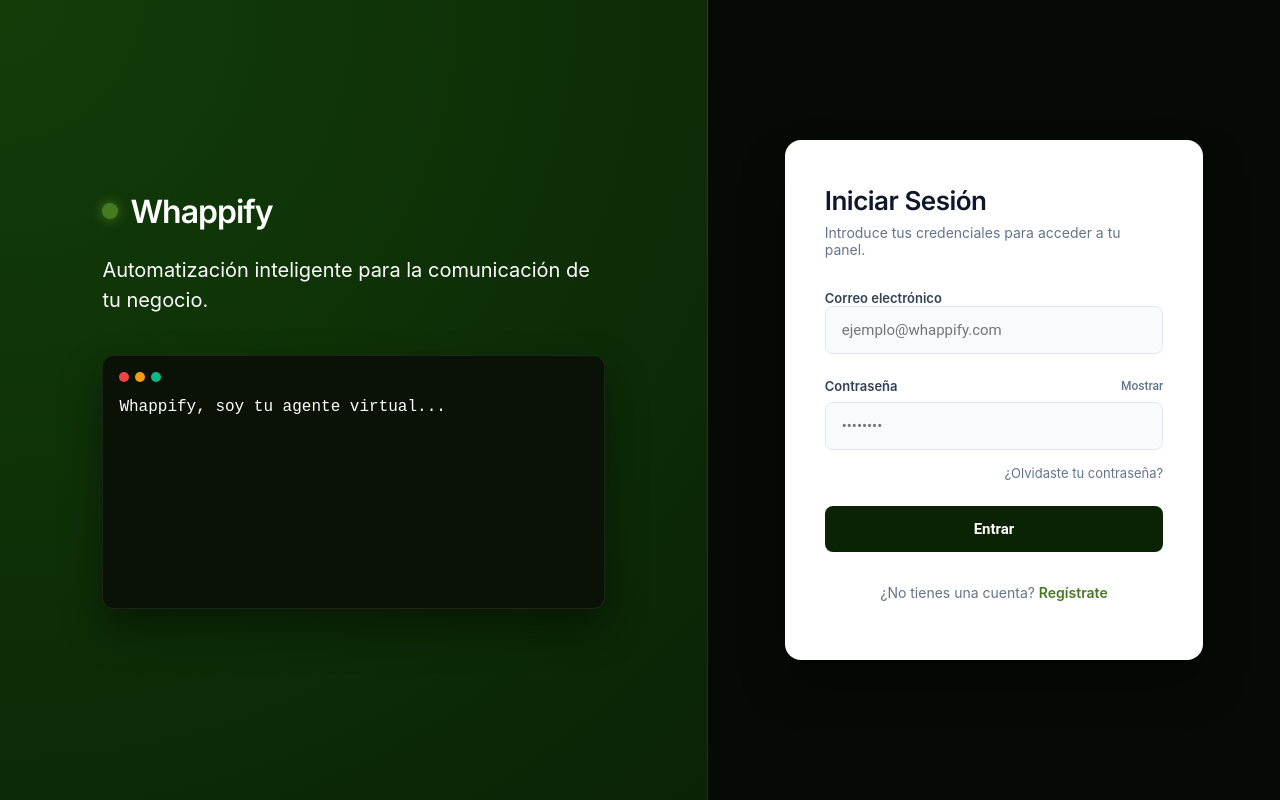
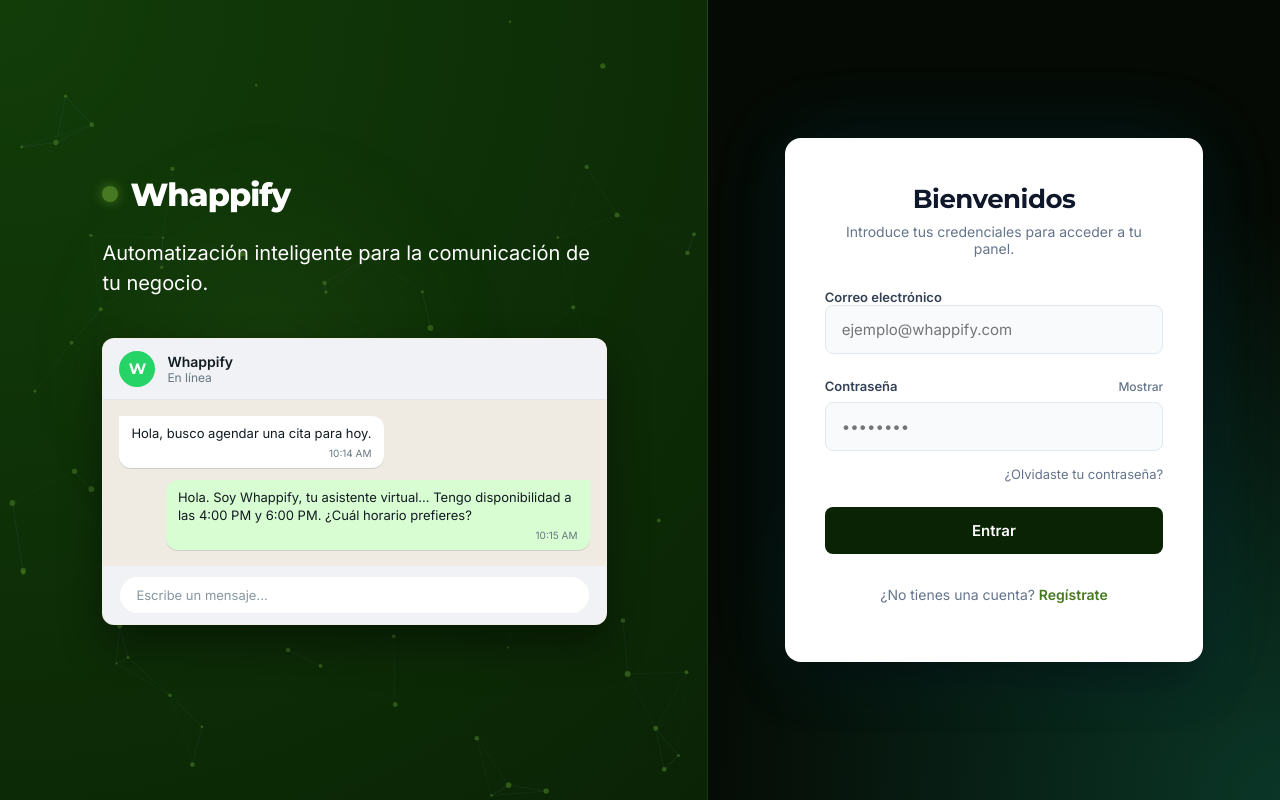
Before and after one commit to RicardoDJesusLG/hackaton-recepcionist-agent, an Angular app in the folder frontend/: page /login in a window 1280 px wide. Built offline with nearby package versions, Linux system fonts and the light colour scheme; a web font is replaced by a local one.

Commit message:
Feature: wa mock, resposividad en login

```diff
--- a/frontend/src/app/login/login.component.css
+++ b/frontend/src/app/login/login.component.css
@@ -3,101 +3,197 @@
 .login-wrapper {
   min-height: 100vh;
   display: flex;
-  /* Fondo base adaptado a tu verde oscuro */
   background-color: var(--color-verde-fuerte);
-  font-family: -apple-system, BlinkMacSystemFont, "Segoe UI", Roboto, sans-serif;
+  font-family: 'Inter', -apple-system, BlinkMacSystemFont, "Segoe UI", Roboto, sans-serif;
   box-sizing: border-box;
 }
 
-/* SECCIÓN IZQUIERDA (Estilo Oscuro con tu Verde Fuerte) */
+input, button { font-family: inherit; }
+
+/* SECCIÓN IZQUIERDA */
 .login-info-section {
   flex: 1.2;
   display: flex;
   align-items: center;
   justify-content: center;
   padding: 60px 8%;
-  /* Un degradado radial elegante usando tu verde fuerte y un tono ligeramente más claro */
   background: radial-gradient(circle at top left, #123d09, var(--color-verde-fuerte));
   border-right: 1px solid rgba(255, 255, 255, 0.05);
+  position: relative;
+  overflow: hidden;
+}
+
+/* Capas del Canvas Dinámico */
+.network-canvas {
+  position: absolute;
+  top: 0;
+  left: 0;
+  width: 100%;
+  height: 100%;
+  z-index: 0;
+  pointer-events: none;
+}
+
+.ambient-glow {
+  position: absolute;
+  width: 400px;
+  height: 400px;
+  background: radial-gradient(circle, rgba(71, 121, 34, 0.15) 0%, transparent 70%);
+  top: 20%;
+  left: 10%;
+  z-index: 1;
+  filter: blur(40px);
 }
 
 .info-content {
   width: 100%;
   max-width: 520px;
+  position: relative;
+  z-index: 2; /* El texto flota arriba del canvas */
 }
 
-.logo-area {
-  display: flex;
-  align-items: center;
-  gap: 12px;
-  margin-bottom: 24px;
-}
-
+.logo-area { display: flex; align-items: center; gap: 12px; margin-bottom: 24px; }
 .logo-dot {
   width: 16px;
   height: 16px;
-  /* El punto brillante del logo ahora es tu verde claro */
   background-color: var(--color-verde-claro);
   border-radius: 50%;
   box-shadow: 0 0 12px var(--color-verde-claro);
 }
 
 .brand-title {
+  font-family: 'Montserrat', sans-serif;
   font-size: 32px;
-  font-weight: 700;
+  font-weight: 800;
   color: #ffffff;
   margin: 0;
   letter-spacing: -1px;
 }
 
-.brand-slogan {
-  font-size: 20px;
-  line-height: 1.5;
-  color: #94a3b8; /* Mantenemos este gris azulado porque contrasta hermoso con el verde */
-  margin: 0 0 40px 0;
+.brand-slogan { font-size: 20px; line-height: 1.5; color: #ffffff; margin: 0 0 40px 0; }
+
+/* --- WHATSAPP CHAT MOCKUP (LIGHT MODE) --- */
+.whatsapp-mockup {
+  background: #efeae2; /* Fondo claro característico de los chats */
+  border: 1px solid rgba(255, 255, 255, 0.2);
+  border-radius: 12px;
+  width: 100%;
+  box-shadow: 0 20px 40px rgba(0, 0, 0, 0.4);
+  font-family: 'Inter', sans-serif;
+  overflow: hidden;
+  display: flex;
+  flex-direction: column;
 }
 
-/* Preview decorativo */
-.preview-mockup {
-  background: #0a1208; /* Verde ultra oscuro casi negro */
-  border: 1px solid rgba(255, 255, 255, 0.08);
-  border-radius: 12px;
-  height: 220px;
-  padding: 16px;
-  box-shadow: 0 20px 40px rgba(0,0,0,0.4);
+.wa-header {
+  background: #f0f2f5; /* Gris muy claro para la cabecera */
+  padding: 12px 16px;
+  display: flex;
+  align-items: center;
+  border-bottom: 1px solid rgba(0, 0, 0, 0.05);
 }
 
-.mockup-header {
+.wa-profile {
   display: flex;
-  gap: 6px;
-  margin-bottom: 16px;
+  align-items: center;
+  gap: 12px;
 }
 
-.dot {
-  width: 10px;
-  height: 10px;
+.wa-avatar {
+  width: 36px;
+  height: 36px;
+  background: #25D366; /* Verde icónico de la marca para el avatar */
   border-radius: 50%;
-}
-.dot.red { background-color: #ef4444; }
-.dot.yellow { background-color: #f59e0b; }
-.dot.green { background-color: #10b981; }
-
-.mockup-text {
-  font-family: monospace;
-  /* Texto de la terminal en verde claro */
-  color: var(--color-verde-claro);
-  font-size: 14px;
-  margin: 0;
+  display: flex;
+  align-items: center;
+  justify-content: center;
+  color: #ffffff;
+  font-weight: 700;
+  font-size: 15px;
+  font-family: 'Montserrat', sans-serif;
 }
 
-/* ⚪ SECCIÓN DERECHA (Fondo que complementa el verde) */
+.wa-info {
+  display: flex;
+  flex-direction: column;
+}
+
+.wa-name {
+  color: #111b21; /* Texto oscuro principal */
+  font-size: 14px;
+  font-weight: 600;
+}
+
+.wa-status {
+  color: #667781; /* Texto secundario */
+  font-size: 12px;
+}
+
+.wa-body {
+  background: #efeae2;
+  padding: 16px;
+  display: flex;
+  flex-direction: column;
+  gap: 12px;
+}
+
+.wa-message {
+  max-width: 85%;
+  padding: 8px 12px;
+  border-radius: 12px;
+  font-size: 13px;
+  line-height: 1.4;
+  position: relative;
+  box-shadow: 0 1px 0.5px rgba(11, 20, 26, 0.13); /* Sombra sutil de la burbuja */
+}
+
+.wa-message p {
+  margin: 0 0 4px 0;
+  color: #111b21;
+}
+
+.wa-time {
+  font-size: 10px;
+  color: #667781;
+  display: block;
+  text-align: right;
+}
+
+.client-msg {
+  background: #ffffff; /* Burbuja blanca para mensajes recibidos */
+  align-self: flex-start;
+  border-top-left-radius: 0px; /* Remate recto característico del globo de chat */
+}
+
+.agent-msg {
+  background: #d9fdd3; /* Burbuja verde claro para mensajes enviados */
+  align-self: flex-end;
+  border-top-right-radius: 0px;
+}
+
+.wa-footer {
+  background: #f0f2f5;
+  padding: 10px 16px;
+}
+
+.wa-input {
+  background: #ffffff;
+  border-radius: 20px;
+  padding: 10px 16px;
+  color: #8696a0;
+  font-size: 13px;
+  border: 1px solid rgba(0, 0, 0, 0.05);
+}
+
+/* SECCIÓN DERECHA (Con el resplandor azul ambiental solicitado) */
 .login-form-section {
   flex: 1;
   display: flex;
   align-items: center;
   justify-content: center;
   padding: 40px 6%;
-  background-color: #050a04; /* Un tono casi negro con un toque ínfimo de verde */
+  background: radial-gradient(circle at bottom right, rgba(14, 165, 233, 0.15), #050a04 60%);
+  position: relative;
 }
 
 .clean-card {
@@ -106,12 +202,20 @@
   background-color: #ffffff;
   border-radius: 16px;
   padding: 45px 40px;
-  box-shadow: 0 25px 50px -12px rgba(0, 0, 0, 0.5);
+  box-shadow: 0 25px 50px -12px rgba(0, 0, 0, 0.5), 0 0 80px rgba(14, 165, 233, 0.12);
   box-sizing: border-box;
+  position: relative;
+  z-index: 2;
 }
 
-.card-header { margin-bottom: 32px; }
-.card-header h2 { font-size: 26px; font-weight: 700; color: #0f172a; margin: 0 0 8px 0; letter-spacing: -0.5px; }
+.card-header {
+  margin-bottom: 32px;
+  text-align: center;
+}
+.card-header h2 {
+  font-family: 'Montserrat', sans-serif;
+  font-size: 26px; font-weight: 700; color: #0f172a; margin: 0 0 8px 0; letter-spacing: -0.5px;
+}
 .card-header p { font-size: 14px; color: #64748b; margin: 0; }
 
 .alert { padding: 12px 16px; border-radius: 8px; font-size: 14px; margin-bottom: 24px; }
@@ -122,92 +226,70 @@
 .form-group label { font-size: 13px; font-weight: 600; color: #334155; }
 
 .password-toggle-link {
-  background: none;
-  border: none;
-  color: #64748b;
-  font-size: 12px;
-  font-weight: 500;
-  cursor: pointer;
-  padding: 0;
-  transition: color 0.15s ease;
+  background: none; border: none; color: #64748b; font-size: 12px; font-weight: 500; cursor: pointer; padding: 0; transition: color 0.15s ease;
 }
-
-.password-toggle-link:hover {
-  /* Hover del botón mostrar en tu verde claro */
-  color: var(--color-verde-claro);
-}
+.password-toggle-link:hover { color: var(--color-verde-claro); }
 
 .form-group input {
-  background-color: #f8fafc;
-  border: 1px solid #e2e8f0;
-  border-radius: 8px;
-  padding: 14px 16px;
-  color: #0f172a;
-  font-size: 15px;
-  outline: none;
-  transition: all 0.2s ease;
-  box-sizing: border-box;
+  background-color: #f8fafc; border: 1px solid #e2e8f0; border-radius: 8px; padding: 14px 16px;
+  color: #0f172a; font-size: 15px; outline: none; transition: all 0.2s ease; box-sizing: border-box;
 }
-
 .form-group input:focus {
-  /* Borde y sombra al escribir usando rgba del verde claro (#477922 = 71, 121, 34) */
-  border-color: var(--color-verde-claro);
-  background-color: #ffffff;
-  box-shadow: 0 0 0 3px rgba(71, 121, 34, 0.15);
+  border-color: var(--color-verde-claro); background-color: #ffffff; box-shadow: 0 0 0 3px rgba(71, 121, 34, 0.15);
 }
 
 .forgot-password-container { text-align: right; margin-top: -12px; margin-bottom: 24px; }
-
-.forgot-link {
-  font-size: 13px;
-  color: #64748b;
-  text-decoration: none;
-  transition: color 0.15s ease;
-}
-
-.forgot-link:hover {
-  /* Enlace de recuperar contraseña */
-  color: var(--color-verde-claro);
-}
+.forgot-link { font-size: 13px; color: #64748b; text-decoration: none; transition: color 0.15s ease; }
+.forgot-link:hover { color: var(--color-verde-claro); }
 
 .btn-submit {
-  width: 100%;
-  /* Botón principal en tu verde fuerte */
-  background-color: var(--color-verde-fuerte);
-  border: none;
-  border-radius: 8px;
-  padding: 14px;
-  color: #ffffff;
-  font-size: 15px;
-  font-weight: 600;
-  cursor: pointer;
-  transition: all 0.2s ease;
-  box-sizing: border-box;
+  width: 100%; background-color: var(--color-verde-fuerte); border: none; border-radius: 8px; padding: 14px;
+  color: #ffffff; font-size: 15px; font-weight: 600; cursor: pointer; transition: all 0.2s ease; box-sizing: border-box;
 }
-
-.btn-submit:hover {
-  /* Hover del botón principal en tu verde claro */
-  background-color: var(--color-verde-claro);
-  transform: translateY(-1px);
-}
+.btn-submit:hover { background-color: var(--color-verde-claro); transform: translateY(-1px); }
 
 .card-footer { text-align: center; margin-top: 32px; font-size: 14px; color: #64748b; }
+.card-footer a { color: var(--color-verde-claro); text-decoration: none; font-weight: 600; transition: color 0.15s ease; }
+.card-footer a:hover { color: var(--color-verde-fuerte); }
 
-.card-footer a {
-  /* Enlace de registro */
-  color: var(--color-verde-claro);
-  text-decoration: none;
-  font-weight: 600;
-  transition: color 0.15s ease;
+/* --- RESPONSIVE: Adaptación fluida para Móviles y Tablets --- */
+/* --- RESPONSIVE: Adaptación fluida y Sticky Stacking para Móviles/Tablets --- */
+@media (max-width: 900px) {
+  .login-wrapper {
+    /* Cambiamos flex por block para permitir el comportamiento de scroll nativo */
+    display: block;
+  }
+
+  /* 1. SECCIÓN VERDE (Se queda pegada al fondo) */
+  .login-info-section {
+    display: flex;
+    position: sticky;
+    top: 0;
+    height: 100vh; /* Ocupa toda la pantalla inicialmente */
+    z-index: 1; /* Se queda en el fondo */
+    padding: 40px 5% 80px 5%;
+    border-right: none;
+  }
+
+  .info-content {
+    margin-top: 0;
+  }
+
+  /* 2. SECCIÓN DEL FORMULARIO (Se desliza por encima de la verde) */
+.login-form-section {
+    display: flex;
+    position: relative;
+    z-index: 2; /* Pasa por encima de la sección verde */
+    min-height: 100vh; /* Asegura que cubra toda la pantalla al subir */
+    background: radial-gradient(circle at bottom right, #092537, #050a04 70%);
+    padding: 50px 20px;
+    border-top-left-radius: 35px;
+    border-top-right-radius: 35px;
+    box-shadow: 0 -15px 40px rgba(0, 0, 0, 0.6), 0 0 80px rgba(14, 165, 233, 0.12);
+  }
+  .clean-card {
+    /* Como el fondo de la sección ahora funciona como contenedor, podemos quitarle la sombra a la tarjeta interna para un look más limpio */
+    box-shadow: 0 10px 30px rgba(0,0,0,0.2);
+    margin-bottom: 40px;
+  }
 }
-
-.card-footer a:hover {
-  color: var(--color-verde-fuerte);
-}
-
-/* 📱 RESPONSIVE */
-@media (max-width: 900px) {
-  .login-wrapper { flex-direction: column; }
-  .login-info-section { display: none; }
-  .login-form-section { flex: 1; padding: 40px 20px; }
-}
--- a/frontend/src/app/login/login.component.html
+++ b/frontend/src/app/login/login.component.html
@@ -1,22 +1,44 @@
 <div class="login-wrapper">
 
   <div class="login-info-section">
+    <canvas #particleCanvas class="network-canvas"></canvas>
+
+    <div class="ambient-glow"></div>
+
     <div class="info-content">
       <div class="logo-area">
         <span class="logo-dot"></span>
-        <h1 class="brand-title" style="color: #ffffff; font-size: 32px;">Whappify</h1>
+        <h1 class="brand-title">Whappify</h1>
       </div>
-      <p class="brand-slogan" style="color: #ffffff; font-size: 20px;">Automatización inteligente para la comunicación de tu negocio.</p>
+      <p class="brand-slogan">Automatización inteligente para la comunicación de tu negocio.</p>
 
-      <div class="preview-mockup">
-        <div class="mockup-header">
-          <span class="dot red"></span>
-          <span class="dot yellow"></span>
-          <span class="dot green"></span>
+      <div class="whatsapp-mockup">
+
+        <div class="wa-header">
+          <div class="wa-profile">
+            <div class="wa-avatar">W</div>
+            <div class="wa-info">
+              <span class="wa-name">Whappify</span>
+              <span class="wa-status">En línea</span>
+            </div>
+          </div>
         </div>
-        <div class="mockup-body">
-          <p class="mockup-text" style="color: #ffffff; font-size: 16px;"> Whappify, soy tu agente virtual...</p>
+
+        <div class="wa-body">
+          <div class="wa-message client-msg">
+            <p>Hola, busco agendar una cita para hoy.</p>
+            <span class="wa-time">10:14 AM</span>
+          </div>
+          <div class="wa-message agent-msg">
+            <p>Hola. Soy Whappify, tu asistente virtual... Tengo disponibilidad a las 4:00 PM y 6:00 PM. ¿Cuál horario prefieres?</p>
+            <span class="wa-time">10:15 AM</span>
+          </div>
         </div>
+
+        <div class="wa-footer">
+          <div class="wa-input">Escribe un mensaje...</div>
+        </div>
+
       </div>
     </div>
   </div>
@@ -24,7 +46,7 @@
   <div class="login-form-section">
     <div class="clean-card">
       <div class="card-header">
-        <h2>Iniciar Sesión</h2>
+        <h2>Bienvenidos</h2>
         <p>Introduce tus credenciales para acceder a tu panel.</p>
       </div>
 
--- a/frontend/src/app/login/login.component.ts
+++ b/frontend/src/app/login/login.component.ts
@@ -1,4 +1,4 @@
-import { Component, inject } from '@angular/core';
+import { Component, inject, ElementRef, ViewChild, AfterViewInit, OnDestroy } from '@angular/core';
 import { Router, RouterLink } from '@angular/router';
 import { FormsModule } from '@angular/forms';
 import { AuthService } from '../auth.service';
@@ -13,9 +13,13 @@
   templateUrl: './login.component.html',
   styleUrl: './login.component.css'
 })
-export class LoginComponent {
+export class LoginComponent implements AfterViewInit, OnDestroy {
   private authService = inject(AuthService);
   private router = inject(Router);
+
+  @ViewChild('particleCanvas') canvasRef!: ElementRef<HTMLCanvasElement>;
+  private animationFrameId!: number;
+  private resizeCtx!: () => void;
 
   email = '';
   password = '';
@@ -27,107 +31,159 @@
     this.passwordVisible = !this.passwordVisible;
   }
 
+  ngAfterViewInit(): void {
+    this.initParticleNetwork();
+  }
+
+  ngOnDestroy(): void {
+    if (this.animationFrameId) {
+      cancelAnimationFrame(this.animationFrameId);
+    }
+    window.removeEventListener('resize', this.resizeCtx);
+  }
+
+  private initParticleNetwork(): void {
+    const canvas = this.canvasRef.nativeElement;
+    const ctx = canvas.getContext('2d')!;
+
+    const particles: Array<{
+      x: number;
+      y: number;
+      vx: number;
+      vy: number;
+      radius: number;
+    }> = [];
+
+    const maxParticles = 65; // Densidad ideal de nodos
+    const connectionDistance = 110; // Distancia máxima para enlazar líneas
+
+    const resize = () => {
+      const rect = canvas.parentElement?.getBoundingClientRect();
+      canvas.width = rect?.width || window.innerWidth;
+      canvas.height = rect?.height || window.innerHeight;
+    };
+
+    this.resizeCtx = resize;
+    window.addEventListener('resize', resize);
+    resize();
+
+    // Inicializar partículas con vectores de movimiento aleatorios
+    for (let i = 0; i < maxParticles; i++) {
+      particles.push({
+        x: Math.random() * canvas.width,
+        y: Math.random() * canvas.height,
+        vx: (Math.random() - 0.5) * 0.6,
+        vy: (Math.random() - 0.5) * 0.6,
+        radius: Math.random() * 2 + 1
+      });
+    }
+
+    const draw = () => {
+      ctx.clearRect(0, 0, canvas.width, canvas.height);
+
+      // Actualizar posiciones y dibujar nodos
+      // Actualizar posiciones y dibujar nodos
+        for (let i = 0; i < maxParticles; i++) {
+          const p = particles[i];
+          p.x += p.vx;
+          p.y += p.vy;
+
+          if (p.x < 0) {
+            p.x = 0;
+            p.vx *= -1;
+          } else if (p.x > canvas.width) {
+            p.x = canvas.width;
+            p.vx *= -1;
+          }
+
+          if (p.y < 0) {
+            p.y = 0;
+            p.vy *= -1;
+          } else if (p.y > canvas.height) {
+            p.y = canvas.height;
+            p.vy *= -1;
+          }
+
+          ctx.beginPath();
+
+        // Rebote en bordes del contenedor
+        if (p.x < 0 || p.x > canvas.width) p.vx *= -1;
+        if (p.y < 0 || p.y > canvas.height) p.vy *= -1;
+
+        ctx.beginPath();
+        ctx.arc(p.x, p.y, p.radius, 0, Math.PI * 2);
+        ctx.fillStyle = 'rgba(71, 121, 34, 0.6)'; // Tu verde claro
+        ctx.fill();
+
+        // Calcular conexiones entre nodos cercanos (Red Neuronal)
+        for (let j = i + 1; j < maxParticles; j++) {
+          const p2 = particles[j];
+          const dx = p.x - p2.x;
+          const dy = p.y - p2.y;
+          const dist = Math.sqrt(dx * dx + dy * dy);
+
+          if (dist < connectionDistance) {
+            ctx.beginPath();
+            ctx.moveTo(p.x, p.y);
+            ctx.lineTo(p2.x, p2.y);
+            // La opacidad depende de la cercanía del enlace
+            const alpha = (1 - dist / connectionDistance) * 0.18;
+            ctx.strokeStyle = `rgba(116, 153, 198, ${alpha})`; // Tu azul complementario
+            ctx.lineWidth = 0.8;
+            ctx.stroke();
+          }
+        }
+      }
+
+      this.animationFrameId = requestAnimationFrame(draw);
+    };
+
+    draw();
+  }
+
+  // --- LAS FUNCIONES EXISTENTES DE AUTENTICACIÓN SE MANTIENEN COMPLETAMENTE IGUALES ---
   onSubmit(): void {
     if (!this.email.trim() || !this.password.trim()) {
       this.errorMessage = 'Por favor, completa todos los campos.';
       return;
     }
-
     this.isLoading = true;
     this.errorMessage = '';
-
     this.authService.login(this.email, this.password).subscribe({
-      next: () => {
-        this.router.navigate(['/dashboard']);
-      },
+      next: () => { this.router.navigate(['/dashboard']); },
       error: (err) => {
         this.isLoading = false;
-        if (err.status === 401) {
-          this.errorMessage = 'Correo o contraseña incorrectos.';
-        } else {
-          this.errorMessage = 'Ocurrió un error al iniciar sesión. Inténtalo de nuevo.';
-        }
+        this.errorMessage = err.status === 401 ? 'Correo o contraseña incorrectos.' : 'Ocurrió un error al iniciar sesión. Inténtalo de nuevo.';
       }
     });
   }
 
-  // --- MÉTODOS DE RECUPERACIÓN DE CONTRASEÑA ---
+  // Métodos de recuperación de contraseña funcionales (conservados al 100%)
   mostrarModalRecuperar = false;
   recuperarPaso: 'solicitar' | 'restablecer' = 'solicitar';
-  recuperarEmail = '';
-  recuperarCodigo = '';
-  recuperarNuevaPass = '';
-  mensajeRecuperar = '';
-  errorRecuperar = '';
-  cargandoRecuperar = false;
+  recuperarEmail = ''; recuperarCodigo = ''; recuperarNuevaPass = '';
+  mensajeRecuperar = ''; errorRecuperar = ''; cargandoRecuperar = false;
 
   abrirModalRecuperar(): void {
-    this.mostrarModalRecuperar = true;
-    this.recuperarPaso = 'solicitar';
-    this.recuperarEmail = '';
-    this.recuperarCodigo = '';
-    this.recuperarNuevaPass = '';
-    this.mensajeRecuperar = '';
-    this.errorRecuperar = '';
+    this.mostrarModalRecuperar = true; this.recuperarPaso = 'solicitar';
+    this.recuperarEmail = ''; this.recuperarCodigo = ''; this.recuperarNuevaPass = '';
+    this.mensajeRecuperar = ''; this.errorRecuperar = '';
   }
-
-  cerrarModalRecuperar(): void {
-    this.mostrarModalRecuperar = false;
-  }
-
+  cerrarModalRecuperar(): void { this.mostrarModalRecuperar = false; }
   enviarCodigo(): void {
-    if (!this.recuperarEmail.trim()) {
-      this.errorRecuperar = 'Por favor ingresa tu correo electrónico.';
-      return;
-    }
-
-    this.cargandoRecuperar = true;
-    this.errorRecuperar = '';
-    this.mensajeRecuperar = '';
-
+    if (!this.recuperarEmail.trim()) { this.errorRecuperar = 'Por favor ingresa tu correo electrónico.'; return; }
+    this.cargandoRecuperar = true; this.errorRecuperar = ''; this.mensajeRecuperar = '';
     this.authService.solicitarRecuperacion(this.recuperarEmail.trim()).subscribe({
-      next: (res) => {
-        this.cargandoRecuperar = false;
-        this.mensajeRecuperar = res.message || 'Código enviado con éxito.';
-        this.recuperarPaso = 'restablecer';
-      },
-      error: (err) => {
-        this.cargandoRecuperar = false;
-        this.errorRecuperar = err.error?.error || 'Error al enviar el código de recuperación.';
-        console.error(err);
-      }
+      next: (res) => { this.cargandoRecuperar = false; this.mensajeRecuperar = res.message || 'Código enviado con éxito.'; this.recuperarPaso = 'restablecer'; },
+      error: (err) => { this.cargandoRecuperar = false; this.errorRecuperar = err.error?.error || 'Error al enviar el código de recuperación.'; }
     });
   }
-
   confirmarRestablecimiento(): void {
-    if (!this.recuperarCodigo.trim() || !this.recuperarNuevaPass.trim()) {
-      this.errorRecuperar = 'Por favor ingresa el código y tu nueva contraseña.';
-      return;
-    }
-
-    this.cargandoRecuperar = true;
-    this.errorRecuperar = '';
-    this.mensajeRecuperar = '';
-
-    const payload = {
-      email: this.recuperarEmail.trim(),
-      code: this.recuperarCodigo.trim(),
-      newPassword: this.recuperarNuevaPass.trim()
-    };
-
-    this.authService.restablecerContrasena(payload).subscribe({
-      next: () => {
-        this.cargandoRecuperar = false;
-        this.mensajeRecuperar = 'Contraseña restablecida con éxito. Redirigiendo...';
-        setTimeout(() => {
-          this.cerrarModalRecuperar();
-        }, 2000);
-      },
-      error: (err) => {
-        this.cargandoRecuperar = false;
-        this.errorRecuperar = err.error?.error || 'Código incorrecto o expirado.';
-        console.error(err);
-      }
+    if (!this.recuperarCodigo.trim() || !this.recuperarNuevaPass.trim()) { this.errorRecuperar = 'Por favor ingresa el código y tu nueva contraseña.'; return; }
+    this.cargandoRecuperar = true; this.errorRecuperar = ''; this.mensajeRecuperar = '';
+    this.authService.restablecerContrasena({ email: this.recuperarEmail.trim(), code: this.recuperarCodigo.trim(), newPassword: this.recuperarNuevaPass.trim() }).subscribe({
+      next: () => { this.cargandoRecuperar = false; this.mensajeRecuperar = 'Contraseña restablecida con éxito. Redirigiendo...'; setTimeout(() => { this.cerrarModalRecuperar(); }, 2000); },
+      error: (err) => { this.cargandoRecuperar = false; this.errorRecuperar = err.error?.error || 'Código incorrecto o expirado.'; }
     });
   }
 }
```
